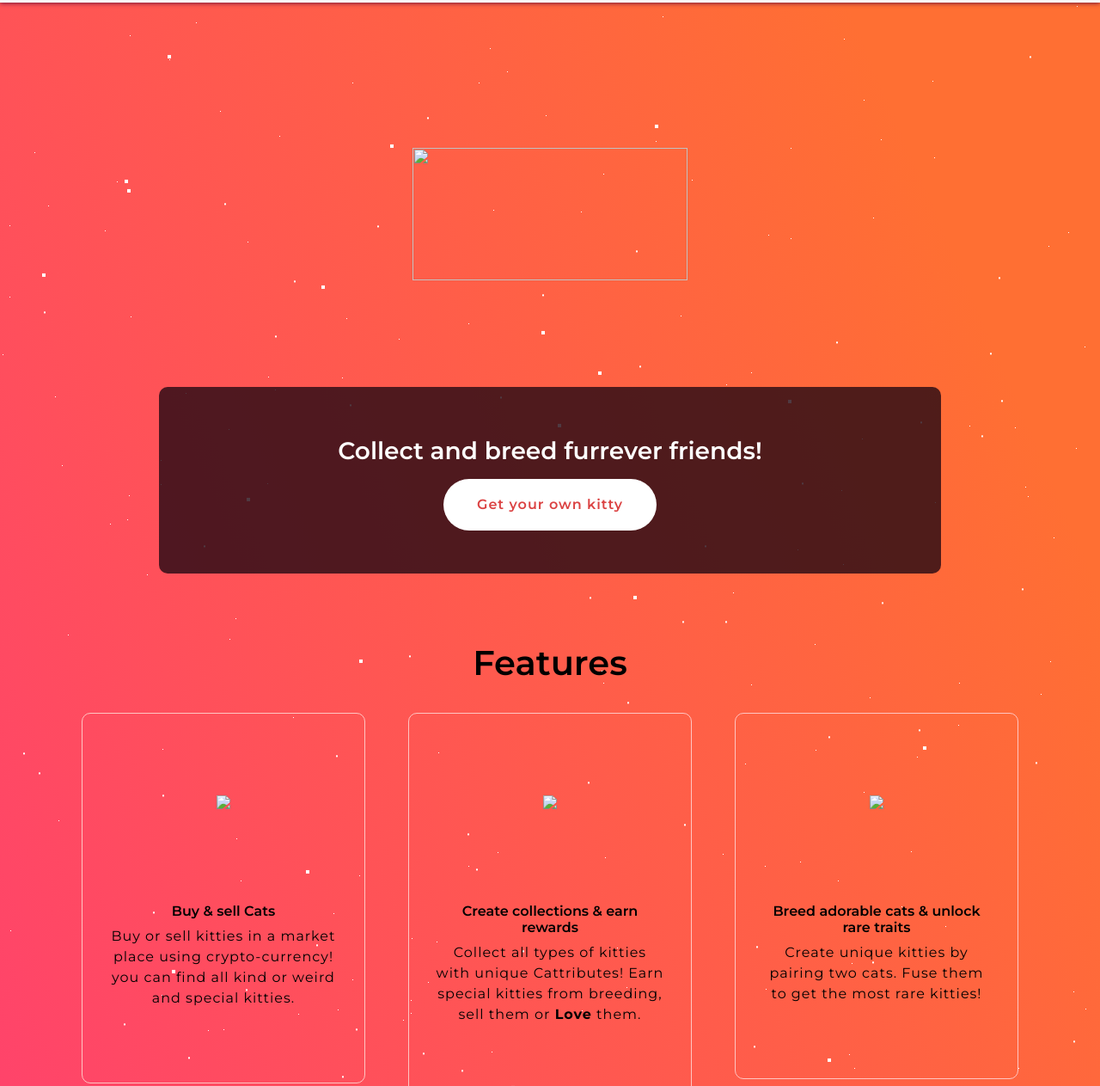
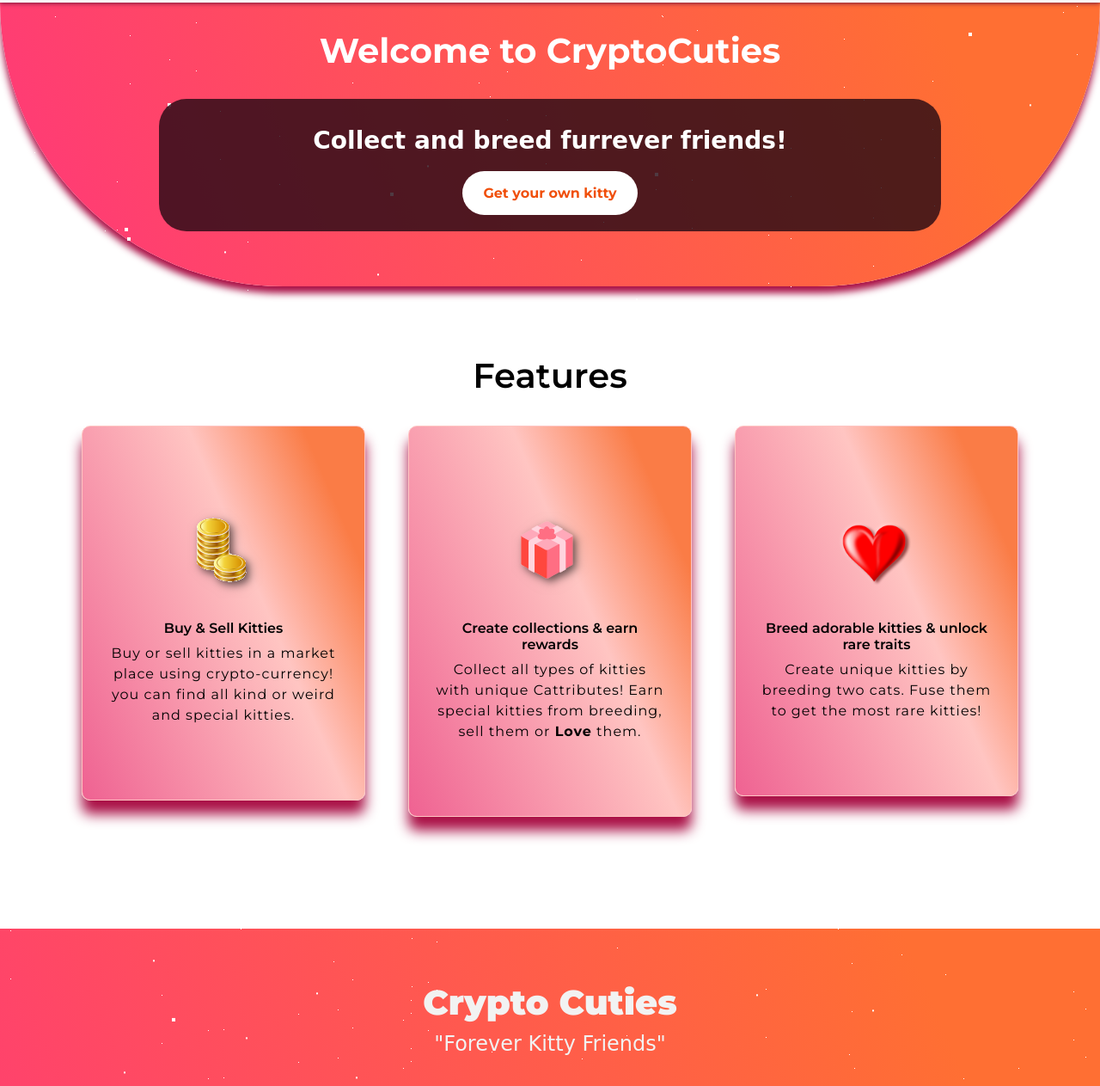
Before and after one commit to CryptoPH-Xyz/Cloning-CryptoKitties, a website: page client/factory.html in a window 1280 px wide. Shown: the part 53-1316 px from the top of the page at 86% size. Drawn offline with nearby package versions, Linux system fonts and the light colour scheme.

Commit message:
homee and features UI

```diff
--- a/client/assets/css/frontend.css
+++ b/client/assets/css/frontend.css
@@ -1,9 +1,10 @@
 .frontend {
-  height: 90vh;
-  padding-top: 105px;
   background: url("../images/banner.png") no-repeat;
   background-size: cover;
   background-position: bottom;
+  padding: 2rem 0;
+  border-radius: 0 0 25rem 25rem;
+  box-shadow: 0 0.5rem 0.5rem #aa1046;
 }
 
 .navbar-brand {
@@ -35,10 +36,9 @@
 
 .banner {
   background-color: rgba(36, 9, 19, 0.8);
-  margin-top: -30px;
-  padding-top: 50px;
-  padding-bottom: 50px;
-  border-radius: 10px;
+  padding: 2rem;
+  margin: 2rem;
+  border-radius: 2rem;
   width: 82%;
   text-align: center;
   position: relative;
@@ -67,6 +67,13 @@ footer {
   border-radius: 10px;
   margin: 10px;
   transition: 0.8s ease-in-out;
+  box-shadow: 0px 16px 15px 0px #aa1046;
+  background: linear-gradient(
+    66.69deg,
+    #ee5c8f -3.61%,
+    #ffc5c2 60%,
+    #fa7c46 86.04%
+  );
 }
 
 .featureBox h4 {
@@ -75,7 +82,7 @@ footer {
 
 .featureBox:hover {
   border: 1px solid #ffffff;
-  box-shadow: 0px 16px 35px 0px rgba(0, 0, 2, 0.08);
+  transform: scale(1.05);
 }
 
 .egg {
--- a/client/assets/css/xyz.css
+++ b/client/assets/css/xyz.css
@@ -132,24 +132,54 @@ img {
   text-decoration: none;
 }
 
-/********************* HEADER **********************/
-.header-text {
+/********************* HOME **********************/
+.home-title {
+  color: #fff;
+  text-align: center;
+  font-weight: 700;
+}
+
+.home-subtitle {
+  color: #fff;
+  text-align: center;
+  margin: 0 0 2rem;
+  font-family: "Poppins", cursive;
+}
+
+.home-button {
+  text-decoration: none;
+  color: var(--first-color-hover);
+  text-align: center;
+  background: #fff;
+  font-weight: 700;
+  padding: 1rem 1.5rem;
+  border-radius: 2rem;
+}
+
+.home-button:hover {
+  text-decoration: none;
+  color: #fff;
+  background: linear-gradient(66.69deg, #ff357d -3.61%, #ff6f33 86.04%);
+}
+
+/********************* FACTORY **********************/
+.factory-text {
   color: #f2f2f2;
   text-align: center;
   margin-bottom: 2rem;
 }
 
-.header-title {
+.factory-title {
   font-size: 2.5rem;
   font-weight: 900;
 }
 
-.header-subtitle {
+.factory-subtitle {
   font-size: 1.5rem;
   font-family: "Poppins", cursive;
 }
 
-.header-content {
+.factory-content {
   display: flex;
   justify-content: center;
 }
--- a/client/factory.html
+++ b/client/factory.html
@@ -41,7 +41,7 @@
         </div>
     </nav>
 
-    <div id="menu" class="colored-container">
+    <div id="home" class="home section">
         <!-- End menu -->
         <div class="animation-wrapper">
             <div class="particle particle-1"></div>
@@ -50,13 +50,15 @@
         </div>
 
 
-        <div class="frontend" align="center">
+        <div class="frontend colored-container" align="center">
 
-            <img src="assets/images/group.png" class="catGroup">
+            <h1 class="home-title">Welcome to CryptoCuties</h1>
             <div class="container">
                 <div class="banner">
-                    <h3 class="c-white m-2">Collect and breed furrever friends!</h3>
-                    <button class="btn white-btn mt-2 c-red">Get your own kitty</button>
+                    <h3 class="home-subtitle">Collect and breed furrever friends!</h3>
+                    <a class="home-button" href="#factory">
+                        Get your own kitty
+                    </a>
                 </div>
             </div>
             <div>
@@ -71,26 +73,20 @@
 
                 <div class="col-lg-4 pointer">
                     <div class="featureBox">
-                        <div class="egg">
-                            <img src="assets/images/coin.png" style="margin: 25px;">
-                        </div>
+                        <img src="assets/images/coin.png" style="margin: 25px;">
 
-                        <h4>Buy & sell Cats</h4>
-                        <p>
+                        <h4 class="feature-text">Buy & Sell Kitties</h4>
+                        <p class="feature-text">
                          Buy or sell kitties in a market place using crypto-currency!
                          you can find all kind or weird and special kitties.
-
-
                         </p>
                     </div>
                 </div>
                 <div class="col-lg-4 pointer">
                     <div class="featureBox">
-                        <div class="egg">
-                            <img src="assets/images/reward.png" style="margin: 25px;">
-                        </div>
-                        <h4>Create collections & earn rewards</h4>
-                        <p>
+                        <img src="assets/images/reward.png" style="margin: 25px;">
+                        <h4 class="feature-text">Create collections & earn rewards</h4>
+                        <p class="feature-text">
                            Collect all types of kitties with unique Cattributes!
                            Earn special kitties from breeding, sell them or <b>Love</b> them.
                         </p>
@@ -99,12 +95,10 @@
 
                 <div class="col-lg-4 pointer">
                     <div class="featureBox">
-                        <div class="egg">
-                            <img src="assets/images/pop.png" style="margin: 25px;">
-                        </div>
-                        <h4>Breed adorable cats & unlock rare traits</h4>
-                        <p>
-                            Create unique kitties by pairing two cats. Fuse them to get the most rare kitties!
+                        <img src="assets/images/heart.png" style="margin: 40px 5px 40px 0; width:100px">
+                        <h4 class="feature-text">Breed adorable kitties & unlock rare traits</h4>
+                        <p class="feature-text">
+                            Create unique kitties by breeding two cats. Fuse them to get the most rare kitties!
                         </p>
                     </div>
                 </div>
@@ -112,13 +106,13 @@
 
         </div>
 
-    <div class="header-section section colored-container" id="home">
+    <div class="factory-section section colored-container" id="factory">
         <div class="container">
-            <div class="header-text">
-                <div class="header-title">Crypto Cuties</div>
-                <div class="header-subtitle">"Forever Kitty Friends"</div>
+            <div class="factory-text">
+                <div class="factory-title">Crypto Cuties</div>
+                <div class="factory-subtitle">"Forever Kitty Friends"</div>
             </div>
-                <div class="header-content" id="header">
+                <div class="factory-content" id="factory">
                     <div class="col-lg-4 m-2 light-b-shadow cat-container">
                         <div class="cat">
                             <div class="cat__ear">
```
Also changed, not shown: client/assets/images/coin.png (added), client/assets/images/egg.png (added), client/assets/images/heart.png (added), client/assets/images/reward.png (added).
